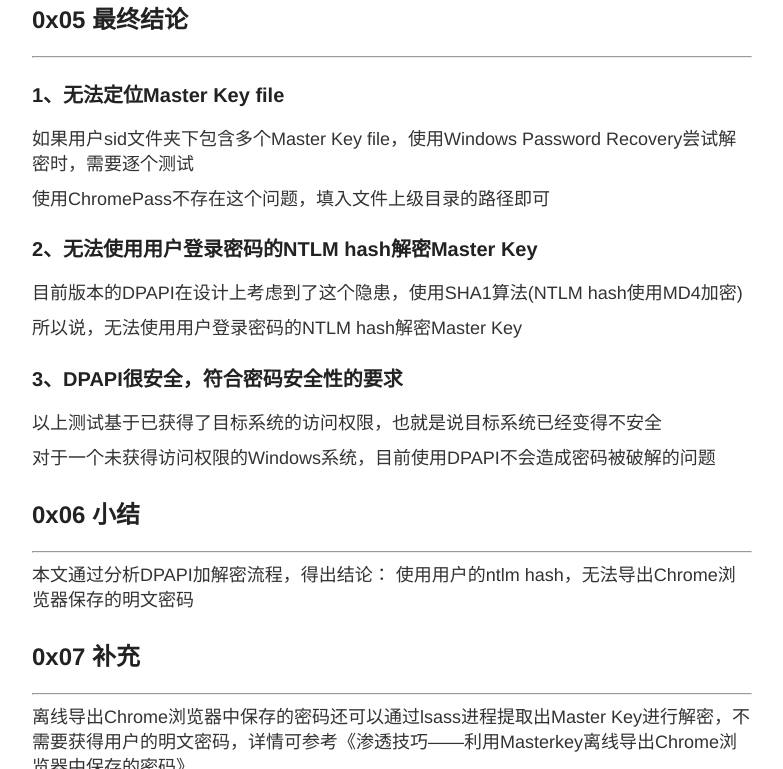
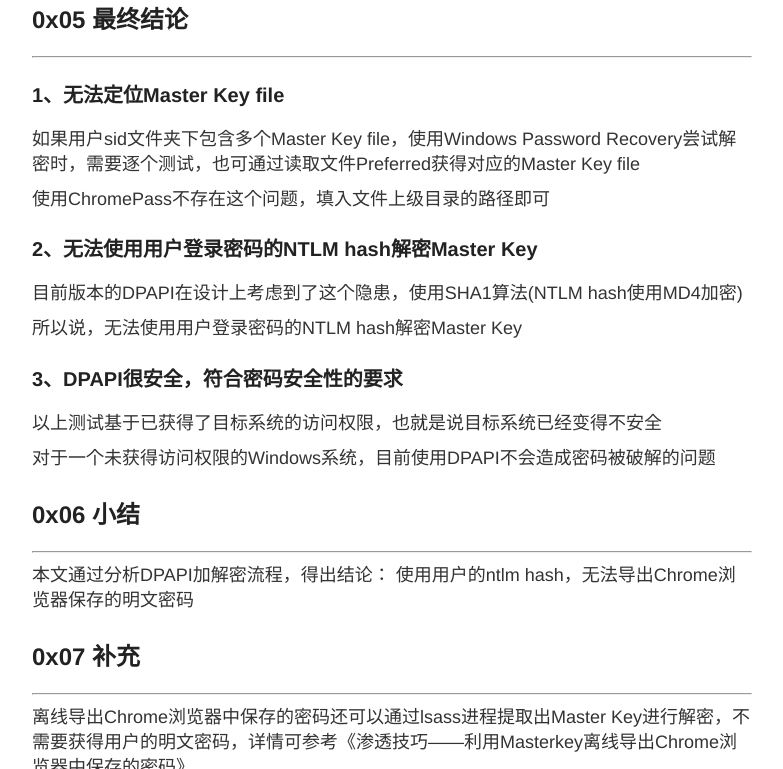
Before and after one commit to 3gstudent/backup-3gstudent.github.io, a Jekyll site: the page built from _posts/2018-1-26-渗透技巧——离线导出Chrome浏览器中保存的密码.md, in a window 1280 px wide and 900 px high, scrolled down 7101 px, cut to the strip 131-900 px from the top of the window. Shown: the whole strip, without its empty margins (248-1031 px from the left). Built offline with Jekyll 4.4.1, drawn with Linux system fonts in a browser that asks for light colours.

Commit message:
Update 2018-1-26-渗透技巧——离线导出Chrome浏览器中保存的密码.md

```diff
--- a/_posts/2018-1-26-渗透技巧——离线导出Chrome浏览器中保存的密码.md
+++ b/_posts/2018-1-26-渗透技巧——离线导出Chrome浏览器中保存的密码.md
@@ -243,7 +243,7 @@ ChromePass.exe /external c:\1\2\3\ test123
 
 ### 1、无法定位Master Key file
 
-如果用户sid文件夹下包含多个Master Key file，使用Windows Password Recovery尝试解密时，需要逐个测试
+如果用户sid文件夹下包含多个Master Key file，使用Windows Password Recovery尝试解密时，需要逐个测试，也可通过读取文件Preferred获得对应的Master Key file
 
 使用ChromePass不存在这个问题，填入文件上级目录的路径即可
 
```
